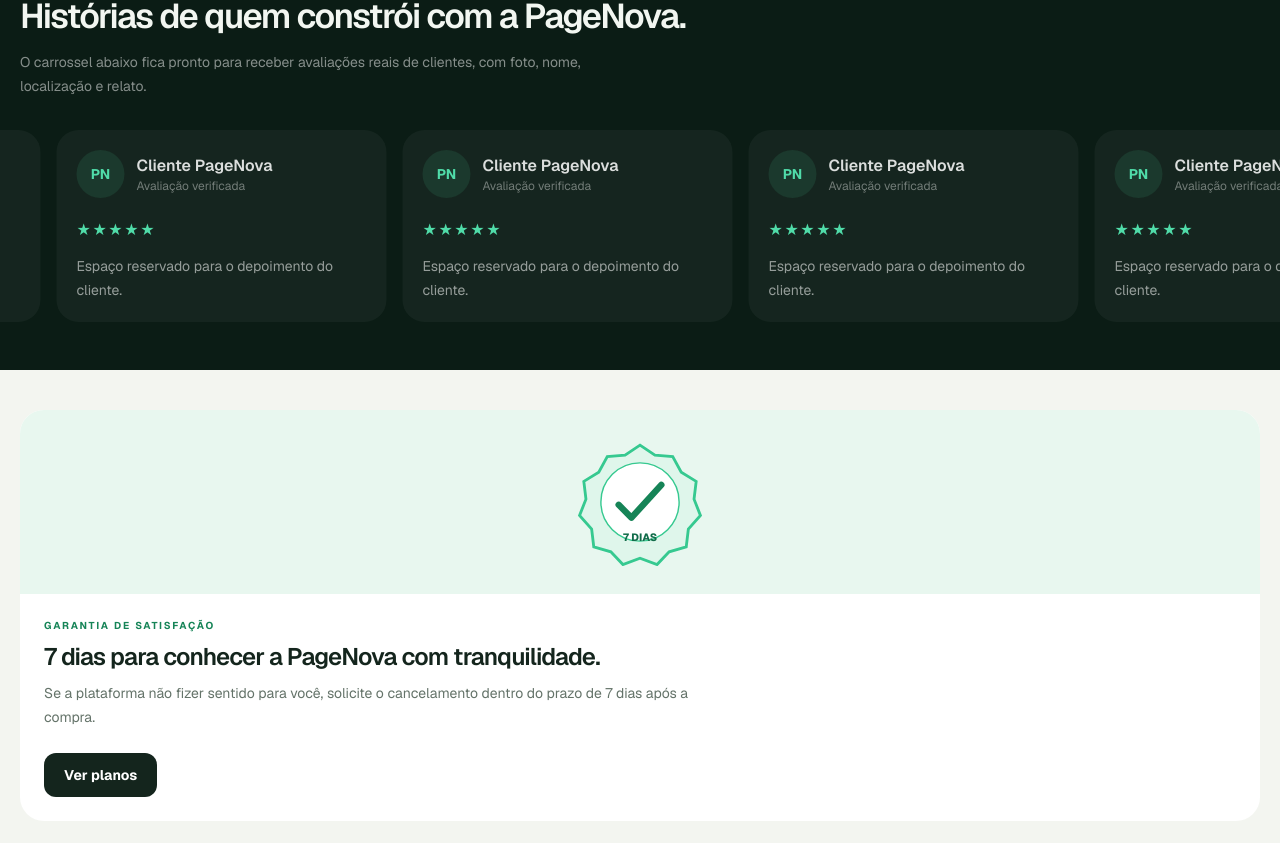
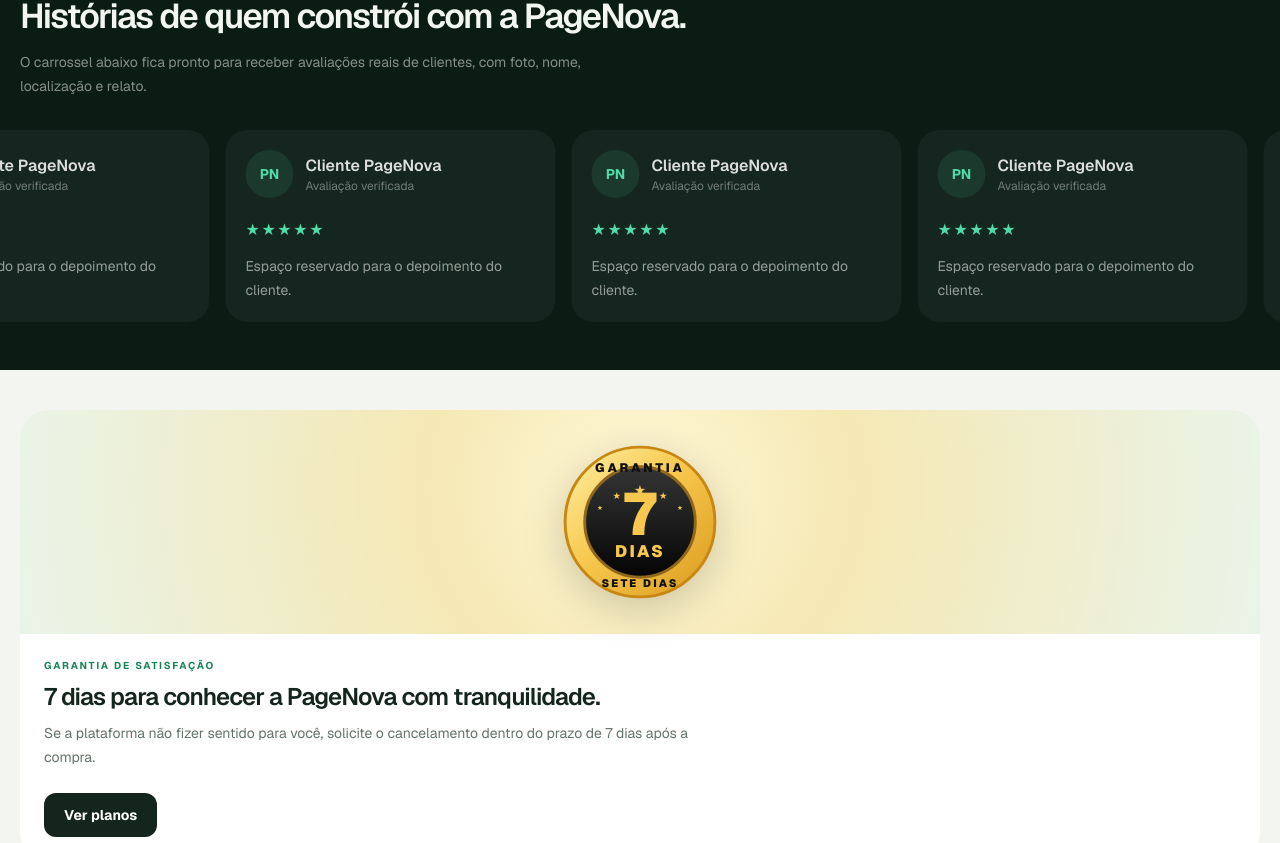
Before and after one commit to dramaflix2026-stack/pagenova-ai, a Next.js app in the folder frontend/: page / in a window 1280 px wide. Shown: the part 7877-8720 px from the top of the page. Built offline with nearby package versions, Linux system fonts and the light colour scheme.

Commit message:
Make testimonials seamless and restyle seven-day guarantee

```diff
--- a/frontend/src/app/page.tsx
+++ b/frontend/src/app/page.tsx
@@ -410,27 +410,31 @@ export default function Home() {
             O carrossel abaixo fica pronto para receber avaliações reais de clientes, com foto, nome, localização e relato.
           </p>
         </div>
-        <div className="mt-8 flex w-max gap-4 px-5 [animation:pagenova-testimonials_55s_linear_infinite] hover:[animation-play-state:paused] md:px-8">
+        <div className="mt-8 overflow-hidden">
+          <div className="flex w-max [animation:pagenova-testimonials_62s_linear_infinite]">
+            {[0, 1].map((copy) => (
+              <div key={copy} className="flex shrink-0 gap-4 pr-4" aria-hidden={copy === 1}>
                 {Array.from({ length: 30 }, (_, index) => (
                   <article key={index} className="w-[82vw] max-w-[330px] shrink-0 rounded-[22px] border border-white/10 bg-white/[.045] p-5 shadow-[0_14px_38px_rgba(0,0,0,.14)]">
                     <div className="flex items-center gap-3">
-                <div className="grid h-12 w-12 shrink-0 place-items-center rounded-full border border-[#50dca9]/30 bg-[#50dca9]/10 text-sm font-bold text-[#50dca9]">PN</div>
+                      <div className="grid h-12 w-12 shrink-0 place-items-center overflow-hidden rounded-full border border-[#50dca9]/30 bg-[#50dca9]/10 text-sm font-bold text-[#50dca9]">PN</div>
                       <div className="min-w-0">
                         <p className="font-semibold text-white/85">Cliente PageNova</p>
                         <p className="text-xs text-white/40">Avaliação verificada</p>
                       </div>
                     </div>
                     <div className="mt-5 text-base tracking-[.1em] text-[#50dca9]">★★★★★</div>
-              <p className="mt-3 text-sm leading-6 text-white/55">
-                Espaço reservado para o depoimento do cliente.
-              </p>
+                    <p className="mt-3 text-sm leading-6 text-white/55">Espaço reservado para o depoimento do cliente.</p>
                   </article>
                 ))}
+              </div>
+            ))}
+          </div>
         </div>
         <style>{`
           @keyframes pagenova-testimonials {
             from { transform: translateX(0); }
-            to { transform: translateX(calc(-50% - .5rem)); }
+            to { transform: translateX(-50%); }
           }
           @media (prefers-reduced-motion: reduce) {
             [class*="pagenova-testimonials"] { animation: none !important; }
@@ -440,13 +444,30 @@ export default function Home() {
 
       <section className="bg-[#f3f5f0] py-10 text-[#14251d] md:py-14">
         <div className="mx-auto max-w-7xl px-5 md:px-8">
-          <div className="grid overflow-hidden rounded-[24px] border border-[#cfe0d6] bg-white shadow-[0_18px_55px_rgba(20,37,29,.07)] md:grid-cols-[220px_1fr_auto] md:items-center">
-            <div className="grid min-h-44 place-items-center bg-[#e8f7ef] px-6 py-7">
-              <svg viewBox="0 0 180 180" className="h-32 w-32" role="img" aria-label="Garantia de 7 dias">
-                <path d="M90 10 111 24l25 2 12 22 21 13-3 25 9 23-17 19-3 25-24 7-17 18-24-9-24 9-17-18-24-7-3-25-17-19 9-23-3-25 21-13 12-22 25-2Z" fill="#dff6eb" stroke="#36c990" strokeWidth="4"/>
-                <circle cx="90" cy="90" r="55" fill="#fff" stroke="#36c990" strokeWidth="2"/>
-                <path d="m60 94 18 18 42-46" fill="none" stroke="#168457" strokeWidth="9" strokeLinecap="round" strokeLinejoin="round"/>
-                <text x="90" y="145" textAnchor="middle" fill="#126c4a" fontSize="15" fontWeight="800">7 DIAS</text>
+          <div className="grid overflow-hidden rounded-[28px] border border-[#d9dfd9] bg-white shadow-[0_24px_70px_rgba(20,37,29,.10)] md:grid-cols-[240px_1fr_auto] md:items-center">
+            <div className="grid min-h-52 place-items-center bg-[radial-gradient(circle_at_50%_35%,#fff8d6_0,#f5e8b4_34%,#e9f4e9_100%)] px-6 py-8">
+              <svg viewBox="0 0 220 220" className="h-40 w-40 drop-shadow-[0_10px_20px_rgba(0,0,0,.18)]" role="img" aria-label="Garantia de 7 dias">
+                <defs>
+                  <linearGradient id="goldSeal" x1="0" y1="0" x2="1" y2="1">
+                    <stop offset="0" stopColor="#fff0a8"/><stop offset=".45" stopColor="#f7c84d"/><stop offset="1" stopColor="#d99a1d"/>
+                  </linearGradient>
+                  <linearGradient id="blackSeal" x1="0" y1="0" x2="0" y2="1">
+                    <stop offset="0" stopColor="#353535"/><stop offset="1" stopColor="#050505"/>
+                  </linearGradient>
+                </defs>
+                <circle cx="110" cy="110" r="103" fill="url(#goldSeal)" stroke="#c88713" strokeWidth="4"/>
+                <circle cx="110" cy="110" r="76" fill="url(#blackSeal)" stroke="#8f681e" strokeWidth="4"/>
+                <text x="110" y="41" textAnchor="middle" fill="#111" fontSize="17" fontWeight="900" letterSpacing="4">GARANTIA</text>
+                <text x="110" y="199" textAnchor="middle" fill="#111" fontSize="15" fontWeight="900" letterSpacing="3">SETE DIAS</text>
+                <text x="110" y="128" textAnchor="middle" fill="#f7c84d" fontSize="82" fontWeight="950">7</text>
+                <text x="110" y="158" textAnchor="middle" fill="#f7c84d" fontSize="23" fontWeight="900" letterSpacing="3">DIAS</text>
+                <g fill="#f7c84d">
+                  <text x="110" y="73" textAnchor="middle" fontSize="19">★</text>
+                  <text x="78" y="79" textAnchor="middle" fontSize="13">★</text>
+                  <text x="142" y="79" textAnchor="middle" fontSize="13">★</text>
+                  <text x="55" y="93" textAnchor="middle" fontSize="9">★</text>
+                  <text x="165" y="93" textAnchor="middle" fontSize="9">★</text>
+                </g>
               </svg>
             </div>
             <div className="p-6 md:p-8">
```
Lines whose indentation alone changed are shown as unchanged.
